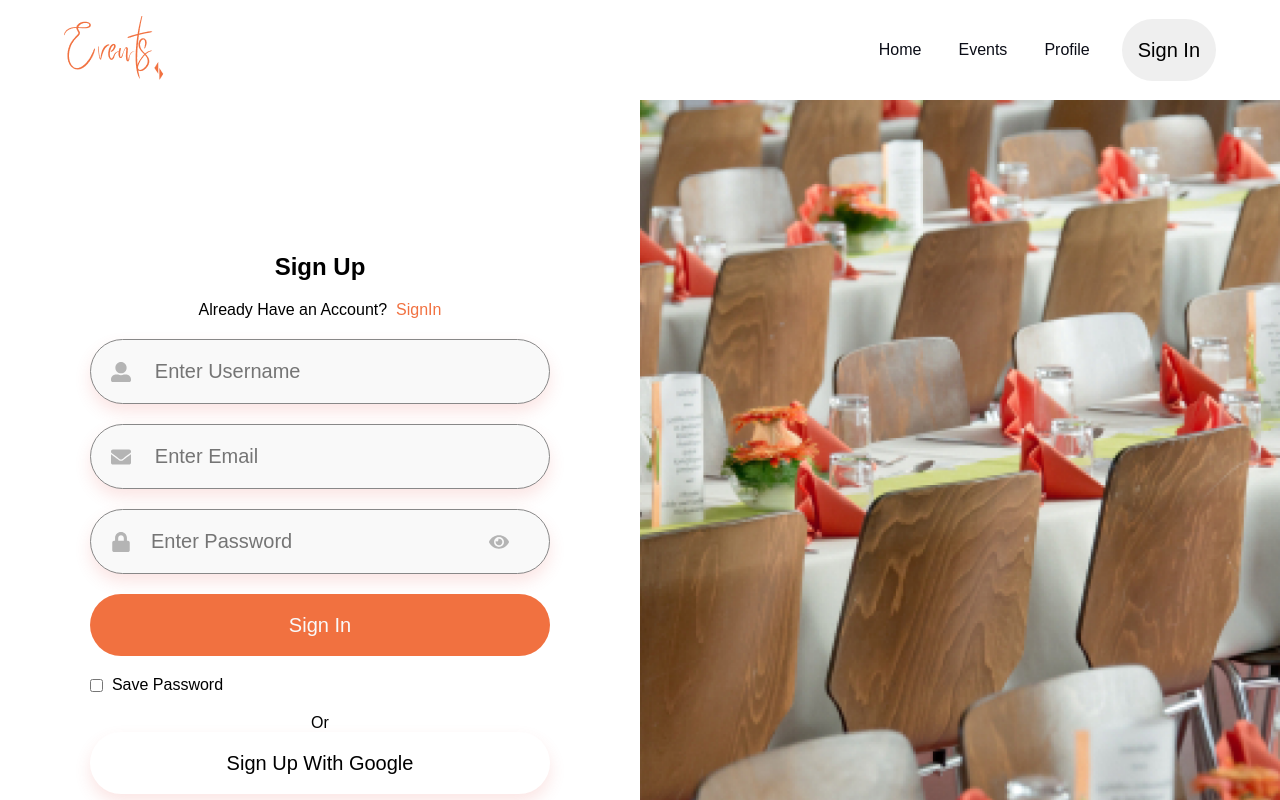
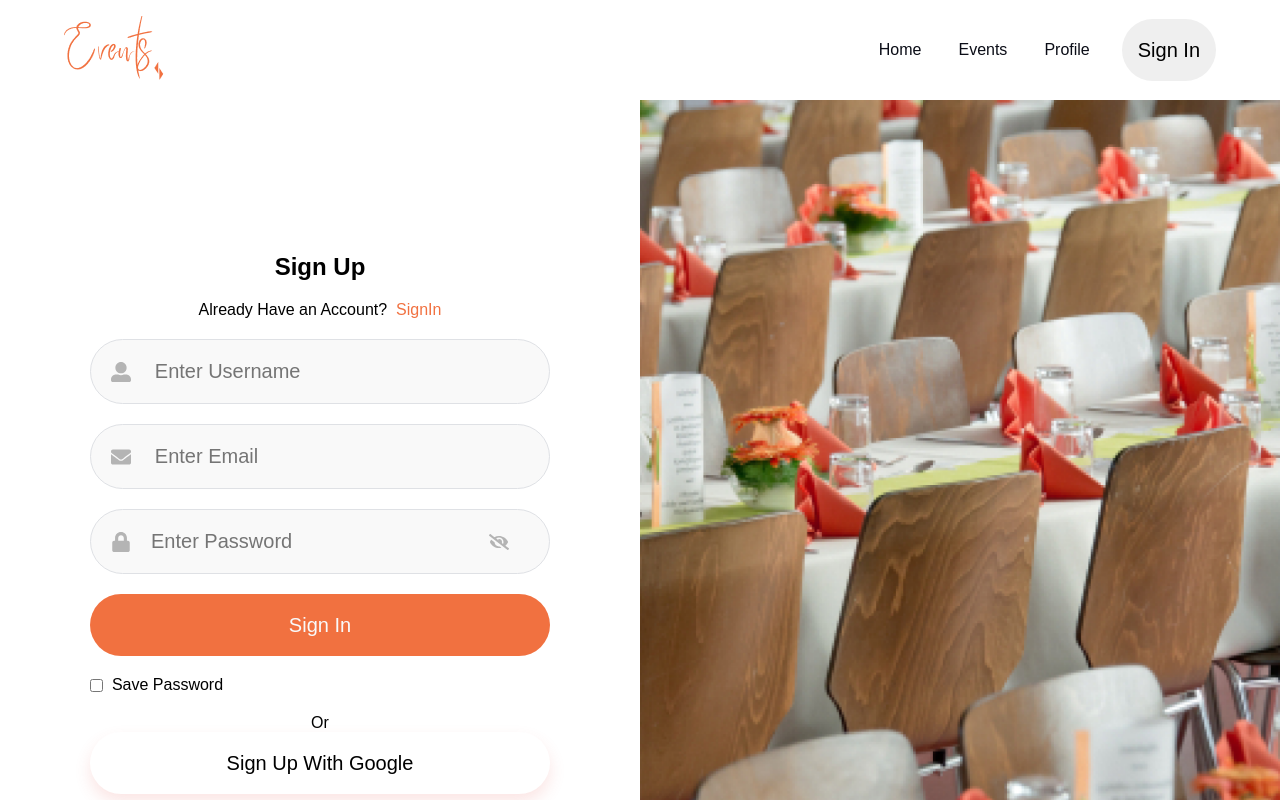
Before and after one commit to Kingscliq/Events, a React (Create React App) app: page /signup in a window 1280 px wide. Shown: the top 800 px of the page. Built offline with nearby package versions, Linux system fonts and the light colour scheme; a web font is replaced by a local one.

Commit message:
refactoring the input field

```diff
--- /dev/null
+++ b/src/components/form-input/index.js
@@ -0,0 +1,33 @@
+import React, { useState } from "react";
+import { Input } from "../input";
+
+const FormInput = ({
+  type,
+  className,
+  icon,
+  placeholder,
+  rightIcon,
+  handleClick,
+  ...props
+}) => {
+  const [focus, setFocus] = useState(false);
+  return (
+    <Input
+      type={type}
+      className={className}
+      icon={icon}
+      style={{
+        transition: "box-shadow .3s ease-in-out",
+        boxShadow: focus ? "0 1px 6px rgb(32 33 36 / 28%)" : "none",
+        borderColor: focus ? "rgba(223,225,229,0)" : "#dfe1e5",
+      }}
+      placeholder={placeholder}
+      onFocus={() => setFocus(true)}
+      onBlur={() => setFocus(false)}
+      rightIcon={rightIcon}
+      handleClick={handleClick}
+    />
+  );
+};
+
+export default FormInput;
--- a/src/pages/auth/login/index.jsx
+++ b/src/pages/auth/login/index.jsx
@@ -13,6 +13,7 @@ import { Button } from "../../../components/button";
 import "./login.css";
 import { SmilingLady } from "../../../assets/images";
 import { Footer } from "../../../widgets/footer";
+import FormInput from "../../../components/form-input";
 
 const Login = () => {
   const initialFormState = { email: "", password: "" };
@@ -51,18 +52,18 @@ const Login = () => {
                     Dont Have an Account ? &nbsp;
                     <span className="text-primary">SignUp</span>
                   </p>
-                  <Input
+                  <FormInput
                     type="text"
                     className="textField"
                     icon={<FaEnvelope />}
                     placeholder="Enter Email"
                   />
-                  <Input
-                    type={eye ? "password" : "text"}
+                  <FormInput
+                    type={eye ? "text" : "password"}
                     className="textField"
                     icon={<FaLock />}
                     placeholder="Enter Password"
-                    rightIcon={eye ? <FaEyeSlash /> : <FaEye />}
+                    rightIcon={eye ? <FaEye /> : <FaEyeSlash />}
                     handleClick={handleEyeToggle}
                   />
                   <Button
@@ -90,6 +91,7 @@ const Login = () => {
         </div>
       </section>
       <Footer />
+      Form
     </>
   );
 };
--- a/src/pages/auth/signup/index.jsx
+++ b/src/pages/auth/signup/index.jsx
@@ -14,6 +14,7 @@ import { Button } from "../../../components/button";
 import "../login/login.css";
 import { EventChairs } from "../../../assets/images";
 import { Footer } from "../../../widgets/footer";
+import FormInput from "../../../components/form-input";
 
 const SignUp = () => {
   const initialFormState = { email: "", password: "" };
@@ -51,24 +52,25 @@ const SignUp = () => {
                     Already Have an Account? &nbsp;
                     <span className="text-primary">SignIn</span>
                   </p>
-                  <Input
+                  <FormInput
                     type="text"
                     className="textField"
                     icon={<FaUserAlt />}
                     placeholder="Enter Username"
                   />
-                  <Input
+                  <FormInput
                     type="text"
                     className="textField"
                     icon={<FaEnvelope />}
                     placeholder="Enter Email"
                   />
-                  <Input
-                    type={eye ? "password" : "text"}
+
+                  <FormInput
+                    type={eye ? "text" : "password"}
                     className="textField"
                     icon={<FaLock />}
                     placeholder="Enter Password"
-                    rightIcon={eye ? <FaEyeSlash /> : <FaEye />}
+                    rightIcon={eye ? <FaEye /> : <FaEyeSlash />}
                     handleClick={handleEyeToggle}
                   />
                   <Button
```
Also changed, not shown: 1 other file (tests, documents, lock files or other folders).
